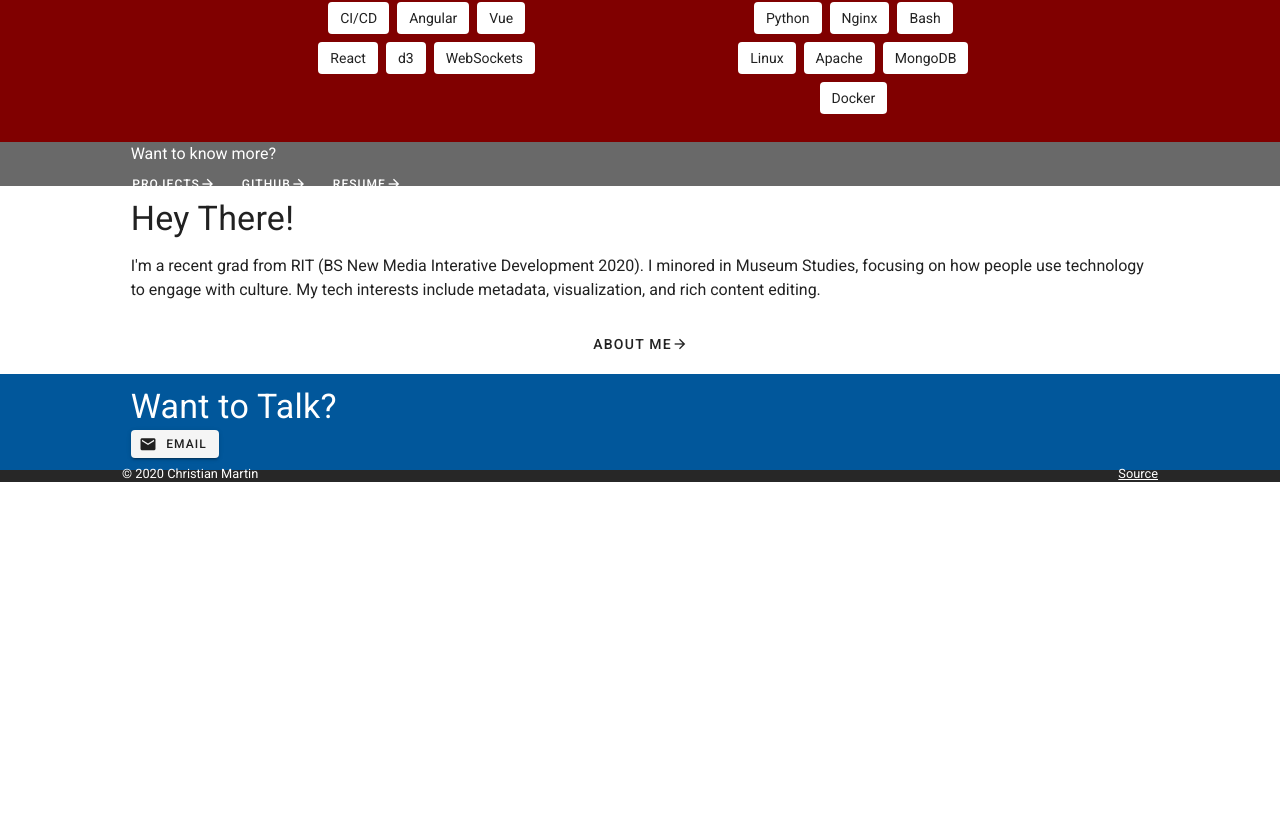
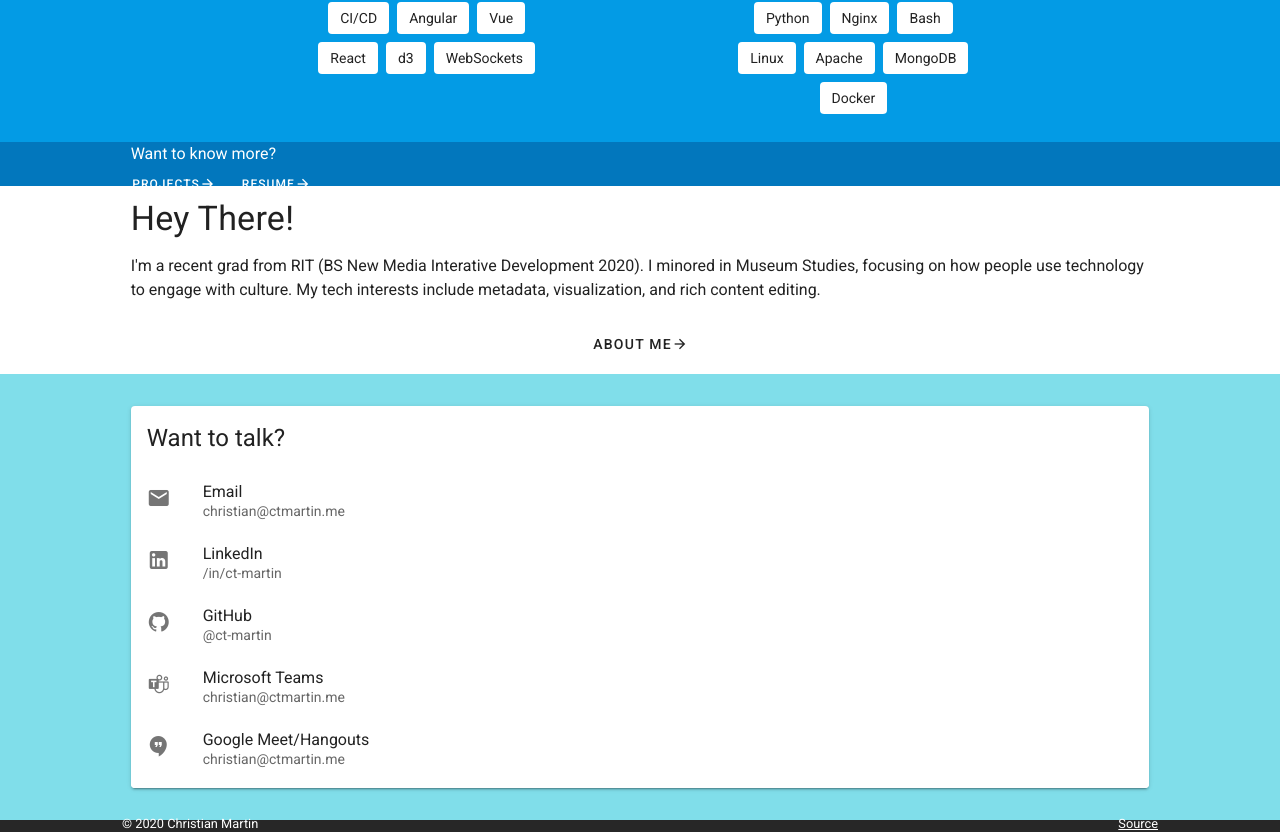
Before and after one commit to ct-martin/portfolio2020, a Nuxt app: page / in a window 1280 px wide. Shown: the part 904-1742 px from the top of the page. Before the commit the page ends 1392 px from the top, so only its background shows below. Built offline with nearby package versions, Linux system fonts and the light colour scheme.

Commit message:
Contact, better home colors

```diff
--- /dev/null
+++ b/components/contact.vue
@@ -0,0 +1,44 @@
+<template>
+  <v-card>
+    <v-card-title class="headline">
+      Want to talk?
+    </v-card-title>
+    <v-list class="pt-0">
+      <v-list-item
+        v-for="method in contactMethods"
+        :key="method[0]"
+        :href="method[3]"
+        :target="!!method[3] && method[3].startsWith('https://') ? '_blank' : undefined"
+        :rel="!!method[3] && method[3].startsWith('https://') ? 'noopener' : undefined"
+      >
+        <v-list-item-icon>
+          <v-icon>mdi-{{ method[1] }}</v-icon>
+        </v-list-item-icon>
+
+        <v-list-item-content>
+          <v-list-item-title>{{ method[0] }}</v-list-item-title>
+          <v-list-item-subtitle>{{ method[2] }}</v-list-item-subtitle>
+        </v-list-item-content>
+      </v-list-item>
+    </v-list>
+  </v-card>
+</template>
+
+<script lang="ts">
+import Vue from 'vue'
+
+export default Vue.extend({
+  data () {
+    return {
+      contactMethods: [
+        // [name, icon, text, url]
+        ['Email', 'email', 'christian@ctmartin.me', 'mailto:christian@ctmartin.me'],
+        ['LinkedIn', 'linkedin', '/in/ct-martin', 'https://www.linkedin.com/in/ct-martin/'],
+        ['GitHub', 'github', '@ct-martin', 'https://github.com/ct-martin'],
+        ['Microsoft Teams', 'microsoft-teams', 'christian@ctmartin.me', undefined],
+        ['Google Meet/Hangouts', 'google-hangouts', 'christian@ctmartin.me', undefined]
+      ]
+    }
+  }
+})
+</script>
--- a/pages/about.vue
+++ b/pages/about.vue
@@ -47,37 +47,32 @@
                 mdi-arrow-right
               </v-icon>
             </v-btn>
-            <v-btn text href="https://github.com/ct-martin" target="_blank" rel="noopener noreferrer" :ripple="false">
-              GitHub
-              <v-icon dark small>
-                mdi-arrow-right
-              </v-icon>
-            </v-btn>
           </v-container>
         </v-col>
       </v-row>
     </v-container>
-    <v-container fluid>
+    <v-container fluid class="teal lighten-3 py-5">
       <v-row
         align="center"
         justify="center"
       >
-        <v-col cols="12" md="10" class="pt-0">
+        <v-col cols="12" md="10">
           <v-container fluid>
-            <h2 class="headline mb-4">
-              Want to Talk?
-            </h2>
-            <v-row align="center" class="body-2 px-3">
-              <v-btn href="mailto:christian@ctmartin.me" dark small :ripple="false">
-                <v-icon left>
-                  mdi-email
-                </v-icon>
-                Email
-              </v-btn>
-            </v-row>
+            <Contact />
           </v-container>
         </v-col>
       </v-row>
     </v-container>
   </main>
 </template>
+
+<script lang="ts">
+import Vue from 'vue'
+import Contact from '~/components/contact.vue'
+
+export default Vue.extend({
+  components: {
+    Contact
+  }
+})
+</script>
--- a/pages/index.vue
+++ b/pages/index.vue
@@ -111,7 +111,7 @@
         </v-col>
       </v-row>
     </v-container>
-    <v-container fluid class="white--text" style="background-color:maroon">
+    <v-container fluid class="light-blue darken-1 white--text">
       <v-row
         align="start"
         justify="center"
@@ -155,7 +155,7 @@
         </v-col>
       </v-row>
     </v-container>
-    <v-container fluid class="white--text" style="background-color:dimgrey;">
+    <v-container fluid class="light-blue darken-3 white--text">
       <v-row
         align="center"
         justify="center"
@@ -164,19 +164,13 @@
           <v-container fluid class="py-0">
             <p>Want to know more?</p>
             <v-row align="center" class="body-2">
-              <v-btn text nuxt to="/projects" dark small :ripple="false">
+              <v-btn text nuxt to="/projects" small dark :ripple="false">
                 Projects
                 <v-icon small>
                   mdi-arrow-right
                 </v-icon>
               </v-btn>
-              <v-btn text href="https://github.com/ct-martin" target="_blank" rel="noopener noreferrer" dark small :ripple="false">
-                GitHub
-                <v-icon small>
-                  mdi-arrow-right
-                </v-icon>
-              </v-btn>
-              <v-btn text nuxt to="/resume" dark small :ripple="false">
+              <v-btn text nuxt to="/resume" small dark :ripple="false">
                 Resume
                 <v-icon small>
                   mdi-arrow-right
@@ -221,24 +215,14 @@
         </v-col>
       </v-row>
     </v-container>
-    <v-container fluid class="light-blue darken-4 white--text">
+    <v-container fluid class="cyan lighten-3 py-5">
       <v-row
         align="center"
         justify="center"
       >
-        <v-col cols="12" md="10" class="pt-0">
+        <v-col cols="12" md="10">
           <v-container fluid>
-            <h2 class="display-1 mb-4">
-              Want to Talk?
-            </h2>
-            <v-row align="center" class="body-2 px-3">
-              <v-btn href="mailto:christian@ctmartin.me" light small :ripple="false">
-                <v-icon left>
-                  mdi-email
-                </v-icon>
-                Email
-              </v-btn>
-            </v-row>
+            <Contact />
           </v-container>
         </v-col>
       </v-row>
@@ -248,8 +232,12 @@
 
 <script lang="ts">
 import Vue from 'vue'
+import Contact from '~/components/contact.vue'
 
 export default Vue.extend({
+  components: {
+    Contact
+  },
   data () {
     return {
       skillsBackEnd: [
```
